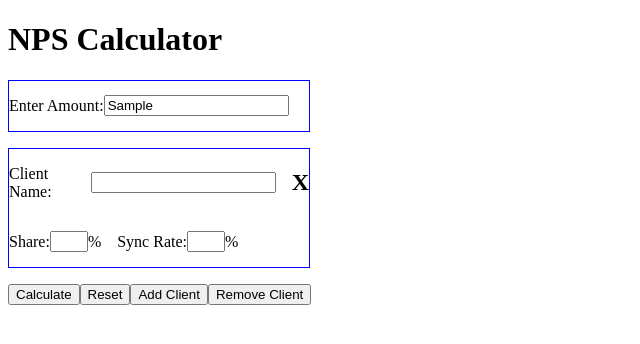
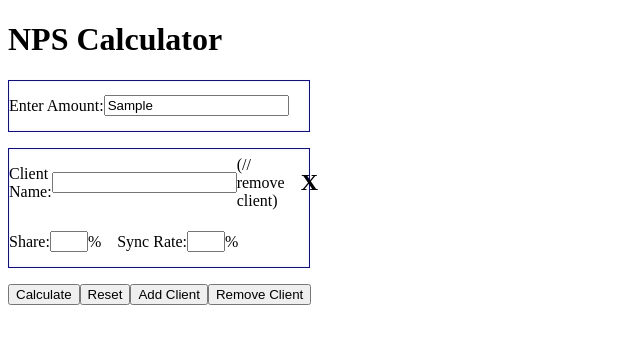
Before and after one commit to nicofitzpatrick/nps-calculator-v2, a React (Create React App) app: page / in a window 1280 px wide. Both pictures are taken after typing "Sample" into the empty fields and a click on the button "Add Client". Shown: the top 344 px of the page, without its empty margins (0-640 px from the left). Built offline with nearby package versions, Linux system fonts and the light colour scheme.

Commit message:
add test comment

```diff
--- a/src/components/Client.js
+++ b/src/components/Client.js
@@ -36,6 +36,7 @@ export function Client({ clientObject, setClientObject, id }) {
       <div className="flexGroup">
         <p> Client Name: </p>{" "}
         <input onChange={nameHandler} type="text" id={id} />
+        (// remove client)
         <h2 onClick={handleX} className="leftMargin">
           X
         </h2>
```
